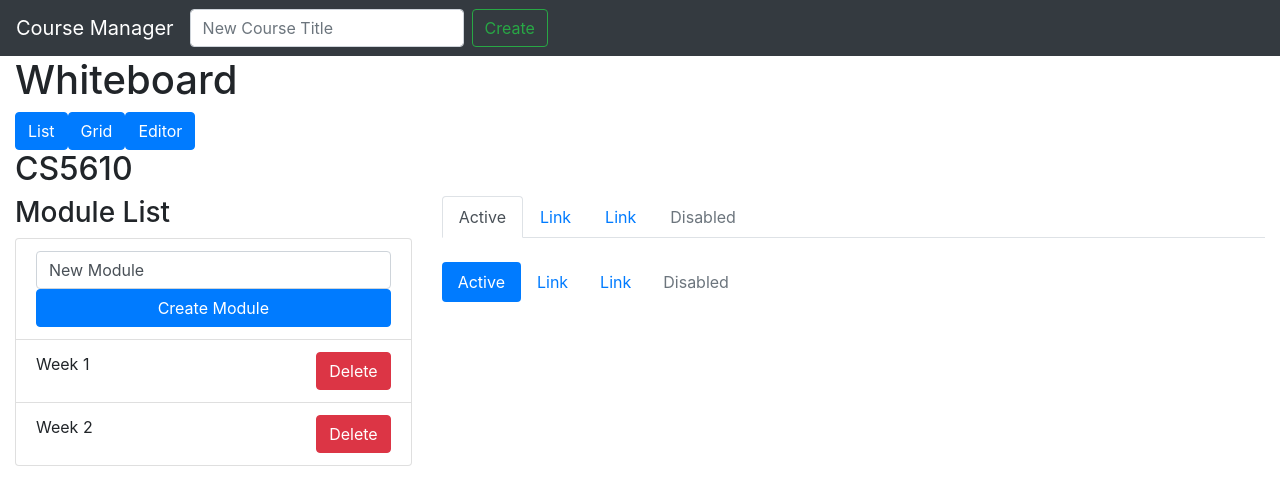
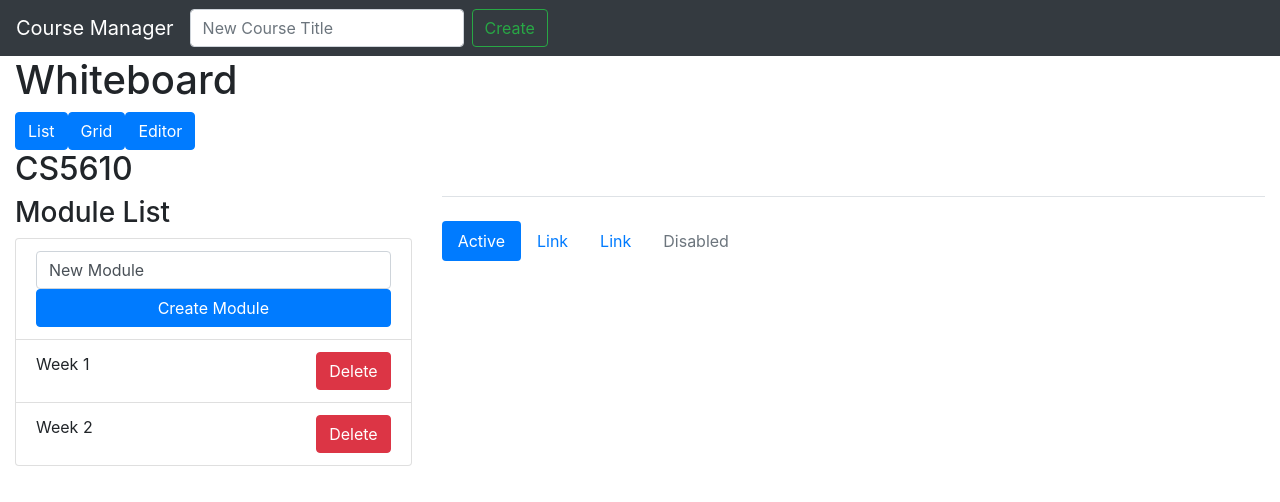
Before and after one commit to aperez809/cs4550-su19-client-react, a React (Create React App) app: page /course-editor/123 in a window 1280 px wide. Shown: the top 502 px of the page. Built offline with nearby package versions, Linux system fonts and the light colour scheme.

Commit message:
starting LessonTabs in CourseEditor

```diff
--- a/src/components/CourseEditor.js
+++ b/src/components/CourseEditor.js
@@ -21,8 +21,8 @@ export default class CourseEditor extends React.Component {
     selectModule = module =>
         this.setState({
             selectedModule: module,
-            selectedLesson: module.lessons[0],
-            selectedTopic : module.lessons[0].topics[0]
+            //selectedLesson: module.lessons[0],
+            //selectedTopic : module.lessons[0].topics[0]
         });
 
     createModule = () => {
--- a/src/components/LessonTabs.js
+++ b/src/components/LessonTabs.js
@@ -5,18 +5,7 @@ export default class LessonTabs extends React.Component {
         return (
             <div>
                 <ul className="nav nav-tabs">
-                    <li className="nav-item">
-                        <a className="nav-link active" href="#">Active</a>
-                    </li>
-                    <li className="nav-item">
-                        <a className="nav-link" href="#">Link</a>
-                    </li>
-                    <li className="nav-item">
-                        <a className="nav-link" href="#">Link</a>
-                    </li>
-                    <li className="nav-item">
-                        <a className="nav-link disabled" href="#">Disabled</a>
-                    </li>
+
                 </ul>
             </div>
         )
--- a/src/components/ModuleItem.js
+++ b/src/components/ModuleItem.js
@@ -1,6 +1,7 @@
 import React from 'react';
 
 const ModuleItem = ({module, deleteModule, selectModule}) =>
+
     <li className="list-group-item"
         onClick={() => selectModule(module)}>
         {module.title}
--- a/src/components/ModuleList.js
+++ b/src/components/ModuleList.js
@@ -9,21 +9,19 @@ export default class ModuleList extends React.Component {
         this.state = {
             module: {
                 id: -1,
-                title: "New Module"
+                title: "New Module",
+                lessons: []
             },
-
             modules: this.props.modules
         }
     }
 
     createModule = () => {
-
         //Special API used for resetting the state in some way: In this case, prepending an item
         //to the module list.
         this.setState({
             module: {
                 id: new Date().getTime(),
-                lessons: []
             },
 
             //prepends this.state.module. Arguments could be reversed in order to append to end.
@@ -35,7 +33,6 @@ export default class ModuleList extends React.Component {
         this.setState({
             module: {
                 title: event.target.value,
-                id: new Date().getTime()
             }
         });
     };
```
Also changed, not shown: src/components/LessonTabItem.js (added).
